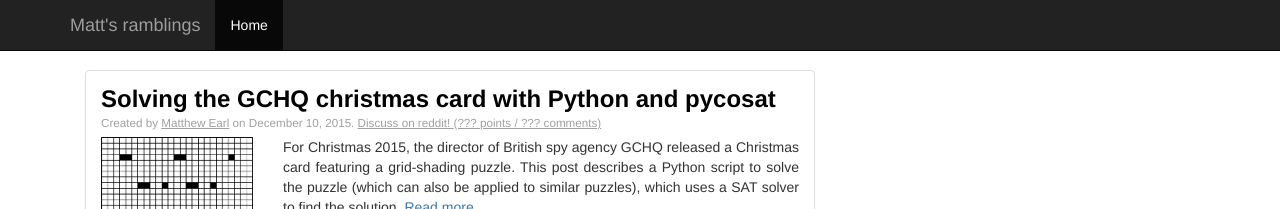
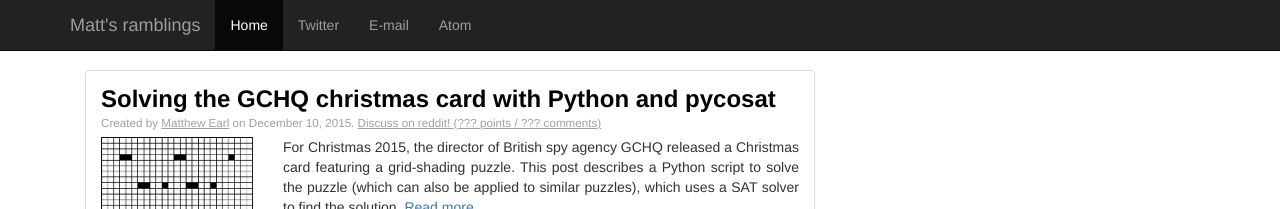
Before and after one commit to matthewearl/matthewearl.github.io, a Jekyll site: the page built from index.html, in a window 1280 px wide. Shown: the top 209 px of the page. Built offline with Jekyll 4.4.1, drawn with Linux system fonts in a browser that asks for light colours; nearby versions of some CDN libraries; the list of posts is cut into pages by our own code.

Commit message:
Add Twitter, Email, and Atom links into the navbar

```diff
--- a/_layouts/default.html
+++ b/_layouts/default.html
@@ -39,11 +39,14 @@
         </div>
         <div id="navbar" class="collapse navbar-collapse">
           <ul class="nav navbar-nav">
-            <li class="active"><a href="/">Home</a></li>
-            <!--
-            <li><a href="#about">About</a></li>
-            <li><a href="#contact">Contact</a></li>
-            -->
+            <li
+            {% if page.blogindex %}
+                class="active"
+            {% endif %}
+            ><a href="/">Home</a></li>
+            <li><a href="https://twitter.com/matts_ramblings">Twitter</a></li>
+            <li><a href="mailto:blog@matthewearl.com">E-mail</a></li>
+            <li><a href="/feed.xml">Atom</a></li>
           </ul>
         </div><!--/.nav-collapse -->
       </div>
```
